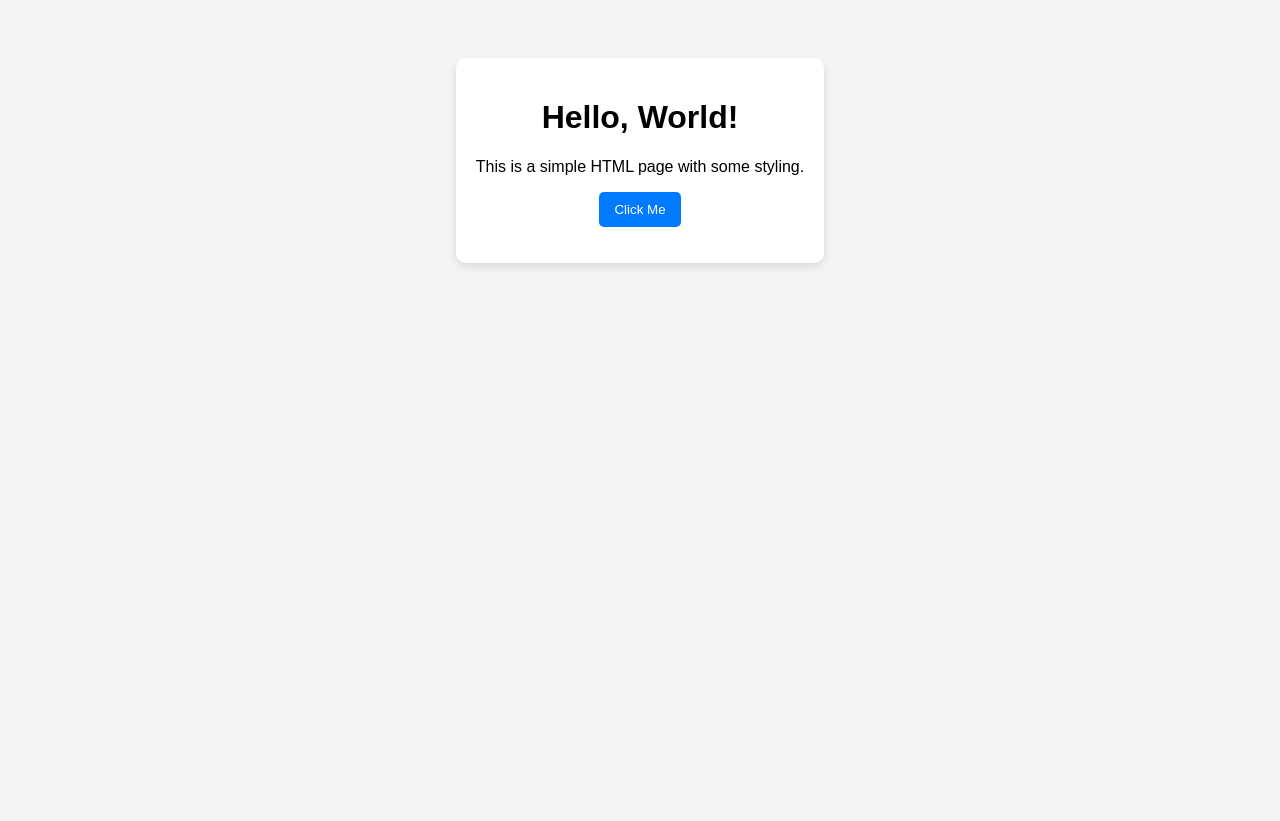
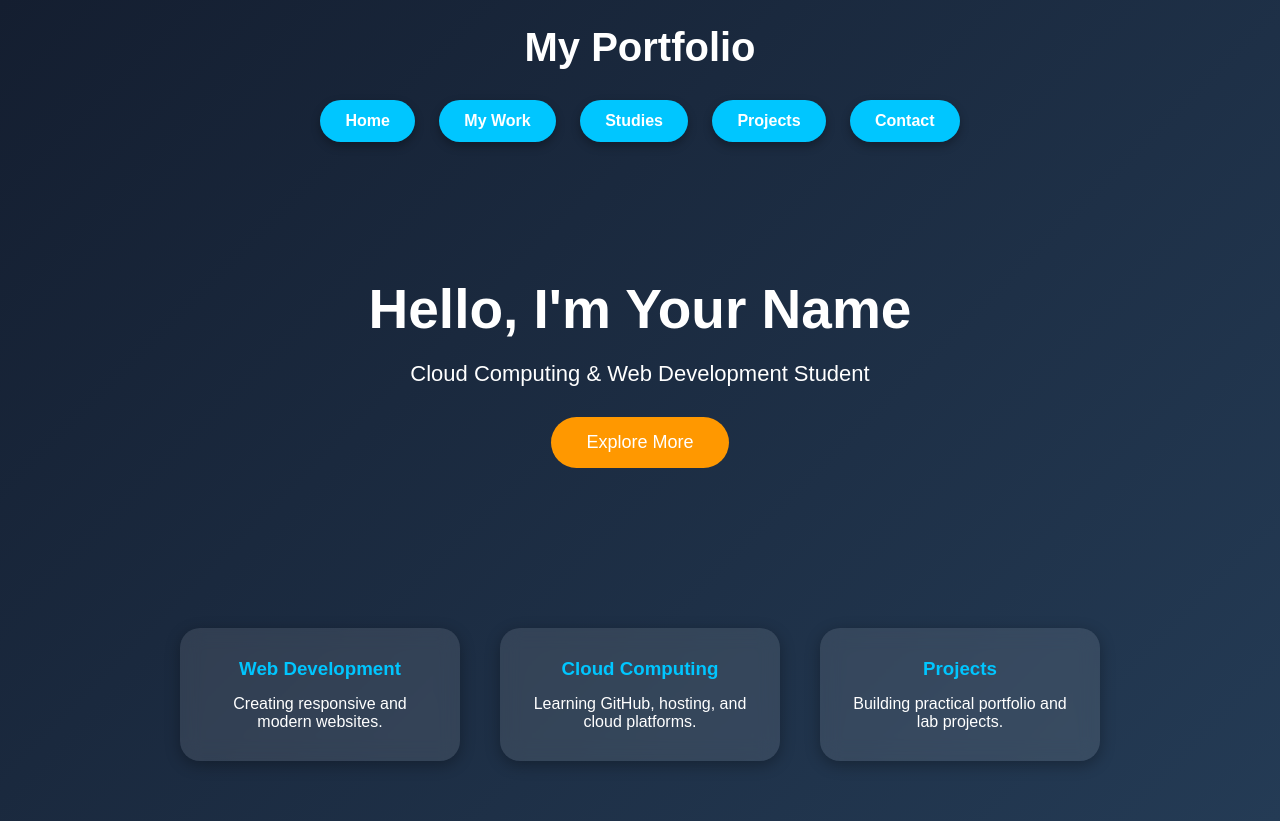
Before and after one commit to umarsheraz01/Cloud-Computing-, a plain HTML site: page index.html in a window 1280 px wide. Before the commit the page ends 800 px from the top, so only its background shows below. Drawn offline with Linux system fonts and the light colour scheme.

Commit message:
Update index.html

```diff
--- a/index.html
+++ b/index.html
@@ -2,48 +2,54 @@
 <html lang="en">
 <head>
     <meta charset="UTF-8">
-    <title>Simple HTML Page</title>
-    <style>
-        body {
-            font-family: Arial, sans-serif;
-            background: #f4f4f4;
-            text-align: center;
-            padding: 50px;
-        }
-        .card {
-            background: white;
-            padding: 20px;
-            border-radius: 10px;
-            box-shadow: 0 4px 8px rgba(0,0,0,0.1);
-            display: inline-block;
-        }
-        button {
-            padding: 10px 15px;
-            border: none;
-            border-radius: 5px;
-            background: #007bff;
-            color: white;
-            cursor: pointer;
-        }
-        button:hover {
-            background: #0056b3;
-        }
-    </style>
+    <meta name="viewport" content="width=device-width, initial-scale=1.0">
+    <title>My Portfolio</title>
+
+    <link rel="stylesheet" href="style.css">
 </head>
+
 <body>
 
+<header>
+    <h1>My Portfolio</h1>
+
+    <nav>
+        <a href="#" class="btn">Home</a>
+        <a href="#" class="btn">My Work</a>
+        <a href="#" class="btn">Studies</a>
+        <a href="#" class="btn">Projects</a>
+        <a href="#" class="btn">Contact</a>
+    </nav>
+</header>
+
+<section class="hero">
+    <h2>Hello, I'm Your Name</h2>
+
+    <p>
+        Cloud Computing & Web Development Student
+    </p>
+
+    <button class="hero-btn">Explore More</button>
+</section>
+
+<section class="cards">
+
     <div class="card">
-        <h1>Hello, World!</h1>
-        <p>This is a simple HTML page with some styling.</p>
-        <button onclick="showMessage()">Click Me</button>
-        <p id="message"></p>
+        <h3>Web Development</h3>
+        <p>Creating responsive and modern websites.</p>
     </div>
 
-    <script>
-        function showMessage() {
-            document.getElementById("message").innerText = "You clicked the button!";
-        }
-    </script>
+    <div class="card">
+        <h3>Cloud Computing</h3>
+        <p>Learning GitHub, hosting, and cloud platforms.</p>
+    </div>
+
+    <div class="card">
+        <h3>Projects</h3>
+        <p>Building practical portfolio and lab projects.</p>
+    </div>
+
+</section>
 
 </body>
 </html>
```
